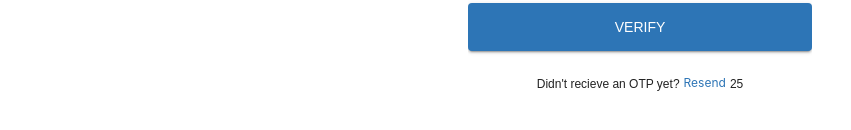
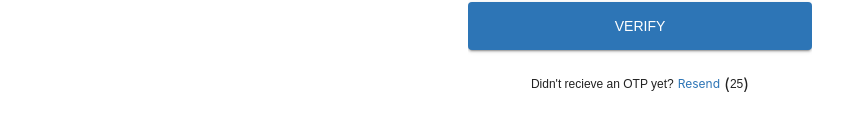
Before and after one commit to Tideman2/my-challenge, a React (Create React App) app: page /reset-password in a window 1280 px wide. Shown: the part 512-642 px from the top of the page, without its empty margins (0-851 px from the left). Built offline with nearby package versions, Linux system fonts and the light colour scheme; a web font is replaced by a local one.

Commit message:
Did some finishing touch on the dashboard route and Otp counter

```diff
--- a/src/App.js
+++ b/src/App.js
@@ -8,10 +8,9 @@ import Login, { loginAction } from "./pages/Login";
 import Collaborate, {collaborateAction} from "./pages/Collaborate";
 import ForgotPassword from "./pages/Forgot-Password";
 import ResetPassword from "./pages/Reset-Password/Reset-Password";
-import MenuNav from "./pages/MenuNav";
 import AuthenticationLayout from "./components/layout/AutenticationLayout";
+import DashboardLayout from "./components/layout/DashboardLayout/DashboardLayout";
 import { theme } from "./config/theme";
-
 
 
 const routes = [
@@ -27,7 +26,7 @@ const routes = [
   },
   {
     path: "/dashBoard",
-    element: <MenuNav />,
+    element: <DashboardLayout />,
     children: [
 
     ],
--- a/src/pages/MenuNav.jsx
+++ b/src/components/layout/DashboardLayout/DashboardLayout.jsx
@@ -1,11 +1,13 @@
-import { AppBar, Box, Drawer } from "@mui/material";
+import { AppBar, Box, Drawer, Container } from "@mui/material";
+import { Outlet } from "react-router-dom";
 import GridViewIcon from "@mui/icons-material/GridView";
-import NavLinks from "../components/NavLinks";
-import { Outlet } from "react-router-dom";
 
-const MenuNav = () => {
+import NavLinks from "./components/NavLinks";
+
+export default function DashboardLayout() {
+
   return (
-    <>
+    <Container>
       <AppBar
         position="static"
         sx={{ backgroundColor: `white`, boxShadow: `none` }}
@@ -43,8 +45,6 @@ const MenuNav = () => {
       <Box sx={{ marginLeft: "260px", paddingLeft: 2 }}>
         <Outlet />
       </Box>
-    </>
+    </Container>
   );
-};
-
-export default MenuNav;
+}
--- a/src/components/NavLinks.jsx
+++ b/src/components/layout/DashboardLayout/components/NavLinks.jsx
@@ -1,4 +1,5 @@
 import {  Typography, IconButton } from "@mui/material";
+
 
 
 function NavLinks({iconView, title, callback}) {
--- a/src/pages/Collaborate.jsx
+++ b/src/pages/Collaborate.jsx
@@ -10,7 +10,6 @@ import {
 } from "@mui/material";
 
 import InputComponent from "../components/InputComponent";
-
 
 
 let LoginCard = styled(Card)(({ theme }) => {
--- a/src/pages/Forgot-Password.jsx
+++ b/src/pages/Forgot-Password.jsx
@@ -1,6 +1,7 @@
 import { Card, CardContent, Typography, Button, styled } from "@mui/material";
 import { useState } from "react";
 import { Form, Link } from "react-router-dom";
+
 
 import InputComponent from "../components/InputComponent";
 
--- a/src/pages/Reset-Password/components/Verify-Otp.jsx
+++ b/src/pages/Reset-Password/components/Verify-Otp.jsx
@@ -3,7 +3,7 @@ import OTPInput from "react-otp-input";
 import { useState } from "react";
 
 import smsIcon from "../../../assets/img/sms-notification.png";
-import OtpCounter from "../../../components/OtpCounter";
+import OtpCounter from "./OtpCounter";
 
 let LoginCard = styled(Card)(({ theme }) => {
   return {
@@ -155,7 +155,7 @@ export default function VerifyOtp({ setVerified }) {
           >
             Didn't recieve an OTP yet?
           </Typography>
-          <Box display={"flex"}>
+          <Box display={"flex"} alignItems={"center"}>
             <Typography
               variant="subtitle"
               marginRight={0.5}
@@ -164,9 +164,9 @@ export default function VerifyOtp({ setVerified }) {
             >
               Resend
             </Typography>
-            <span>
-              <OtpCounter />
-            </span>
+            <Box display={"flex"} alignItems={"center"}>
+              (<OtpCounter />)
+            </Box>
           </Box>
         </Box>
       </Box>
```
Also changed, not shown: src/assets/img/nameTag.png (added), src/pages/Reset-Password/components/OtpCounter.jsx (renamed from src/components/OtpCounter.jsx).
